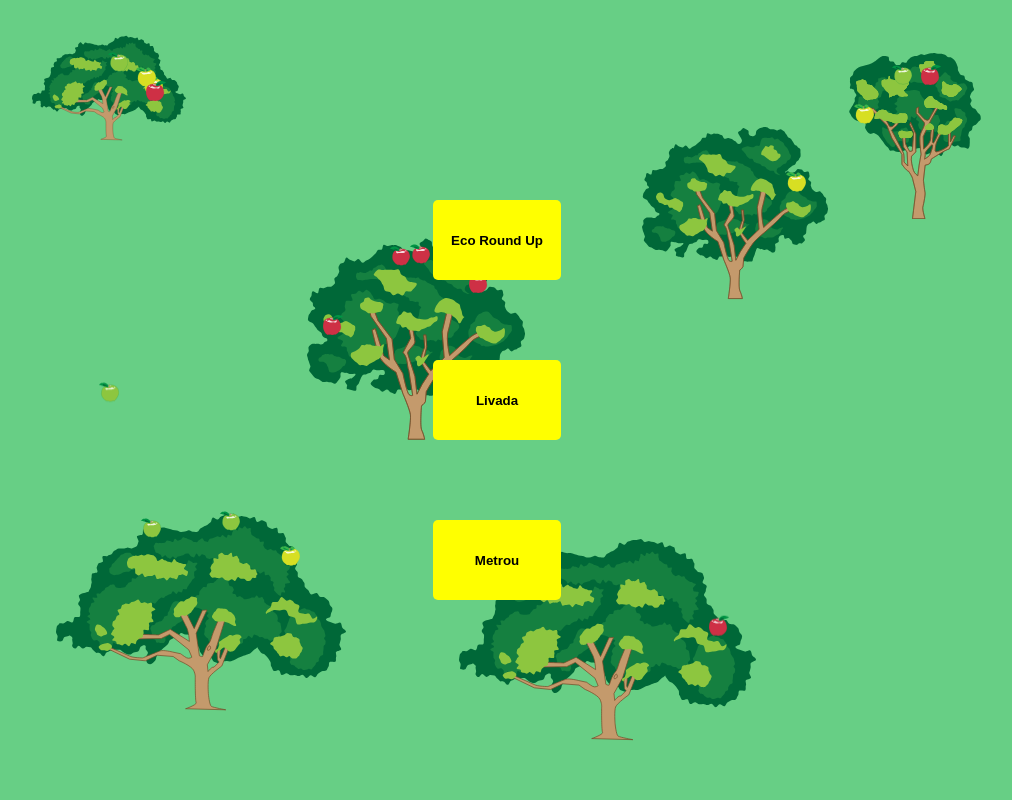
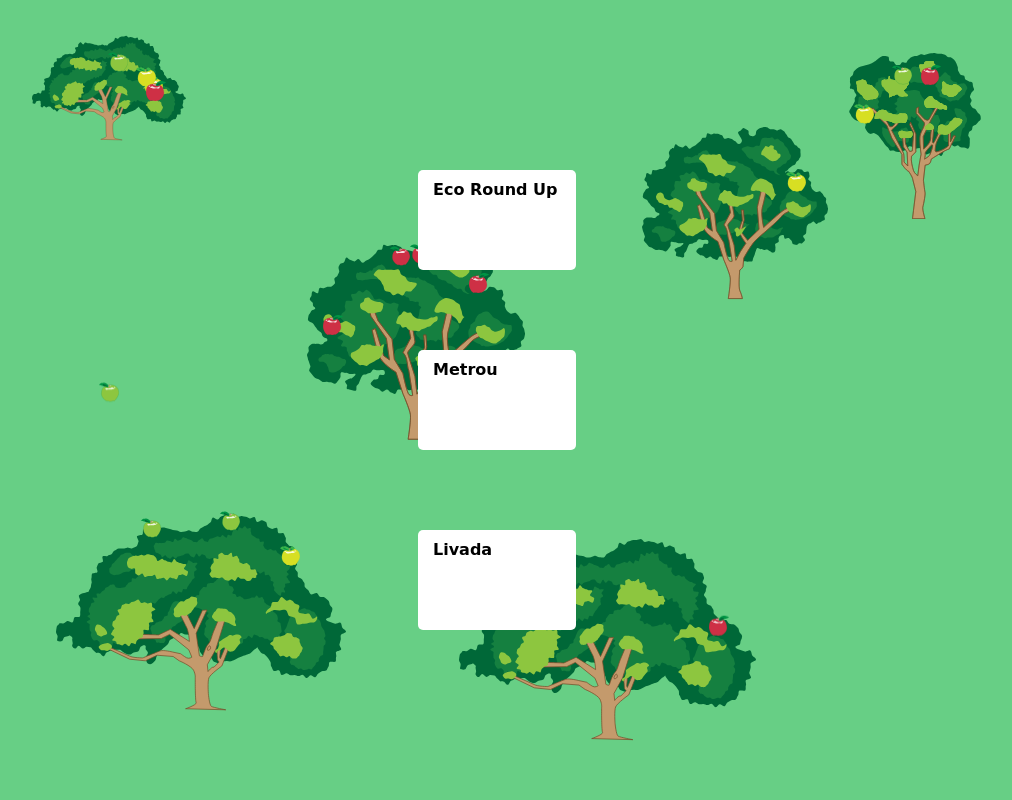
Before and after one commit to SadCarrotMaru/CantaLeii, a PHP site: page /eco.html in a window 1280 px wide. Shown: the whole page, without its empty margins (143-1155 px from the left). Run offline with PHP 8.4, Linux system fonts and the light colour scheme.

```diff
--- a/eco.css
+++ b/eco.css
@@ -10,31 +10,37 @@ body {
     overflow: hidden
 }
 
-#wrapper{
+#wrapper, #wrapper2{
     position: absolute;
+    top:0;
+    left:0;
     display: flex;
     flex-direction: column;
     width: 100vw;
     height: 100vh;
-    margin: 0;
     justify-content: center;
     align-items: center;
+    overflow-y: scroll;
 }
 
+#wrapper2{
+    display: none;
+    grid-template-columns: 1fr 3fr 1fr;
+}
 
-button {
-    background-color: yellow;
+#b_roundup, #b_metrou, #b_livada {
+    background-color: white;
+    display: block;
     font-weight: bold;
-    padding: 10px 15px;
+    padding: 10px 15px 10px 15px;
     margin: 5vh;
     width: 10vw;
     height: 10vh;
-    border: none;
     border-radius: 5px;
     cursor: pointer;
 }
 
-#back {
+/* #back {
     display: none;
     position: absolute;
     top: 2vh;
@@ -42,20 +48,19 @@ button {
     height: 10vh;
     width: 5vw;
     cursor: pointer;
+} */
+
+#roundup, #livada, #metrou {
+    grid-column: 2;
+    display: none;
+    padding: 0 10vw 0 10vw;
+    width: auto;
+    margin-top: 5vh;
+    height: 95vh;
+    text-align: center;
+    overflow-y: auto;
 }
 
-#div_eco_round_up,
-#livada,
-#metrou {
-    display: flex;
-    flex-direction: column;
-    justify-content: center;
-    align-items: center;
-    position: absolute;
-    max-width: 90vw;
-    margin: 0 auto;
-    display: none;
-}
 
 .falling_apple{
     animation-timing-function: ease-in;
--- a/eco.html
+++ b/eco.html
@@ -12,21 +12,22 @@
         <script type="text/javascript" src="livada.js"></script>
 </head>
 <body>
+    <header>
+    </header>
 
-<header>
-
-</header>
 <div id = "tree_container">
 
 </div>
-<div id="wrapper">
-    <button onclick="button1()">Eco Round Up</button>
-    <button onclick="button2()">Livada</button>
-    <button onclick="button3()">Metrou</button>
+
+<div id = "wrapper">
+    <div id = "b_roundup"> Eco Round Up </div>
+    <div id = "b_metrou"> Metrou </div>
+    <div id = "b_livada"> Livada </div>
 </div>
 
-<div id="div_eco_round_up">
-    <img id="back" src="back.png" alt="Back" onclick="toggleButtons()">
+<div id = "wrapper2">
+    <div id="roundup">
+        <!-- <img id="back" src="back.png" alt="Back"> -->
         <t3> <b> The Million Trees Project </b> </t3>
         <img src = "sponsori/million_trees.jpg" width="300em" height="300em" style="border-radius: 50%;" >
         <p> This East Moline, Illinois, program is an offshoot of a river-cleanup nonprofit that has pulled almost 10.4 million pounds of trash from local waterways since 1998. Founder Chad Pregracke has expanded the group's mission to grow native oaks from volunteer-collected acorns, tend them in a nursery, and then transfer them to riverbanks and watersheds. The organization met its first million-tree milestone in 2016, and is shooting for a second one.</p>
@@ -44,17 +45,16 @@
         <p> This organization is an international network of environmental organizations in 74 countries. They work to protect the planet from environmental degradation and to create a sustainable future </p>
     </div>
     <div id="livada">
-    <img id="back" src="back.png" alt="Back" onclick="toggleButtons()">
+        <!-- <img id="back" src="back.png" alt="Back"> -->
         <p> Text232 1 </p>
     </div>
-
     <div id="metrou">
-    <img id="back" src="back.png" alt="Back" onclick="toggleButtons()">
+        <!-- <img id="back" src="back.png" alt="Back"> -->
         <p> Te4214xt 1 </p>
+    </div>
 </div>
 <footer>
 </footer>
 
-
 </body>
 </html>
--- a/eco.js
+++ b/eco.js
@@ -1,71 +1,3 @@
-function toggleButtons()
-{
-    var buttons = document.querySelectorAll('button');
-    var backImg = document.getElementById('back');
-    var divEcoRoundUp = document.getElementById('div_eco_round_up');
-    var livada = document.getElementById('livada');
-    var metrou = document.getElementById('metrou');
-
-    if (buttons[0].style.display !== 'none')
-    {
-        //hide
-        for(var i = 0; i < buttons.length; i++)
-            buttons[i].style.display = 'none';
-
-        document.getElementById("wrapper").style.width="auto";
-        document.getElementById("wrapper").style.height="auto";
-        backImg.style.display = 'block';
-    }
-        else
-        {
-            //show
-            for (var i = 0; i < buttons.length; i++)
-                buttons[i].style.display = 'inline-block';
-
-        document.getElementById("wrapper").style.width="100vw";
-        document.getElementById("wrapper").style.height="100vh";
-        switch_divs(localStorage.pagename,"wrapper");
-        localStorage.pagename = "wrapper";
-        divEcoRoundUp.style.display = 'none';
-        livada.style.display = 'none';
-        metrou.style.display = 'none';
-        backImg.style.display = 'none';
-    }
-}
-
-function switch_divs(str1, str2)
-{
-    let div1 = document.getElementById(str1);
-    let div2 = document.getElementById(str2);
-    let temp = div1.cloneNode(true);
-
-    div1.innerHTML = div2.innerHTML;
-    div1.className = div2.className;
-
-    div2.innerHTML = temp.innerHTML;
-    div2.className = temp.className;
-}
-
-localStorage.pagename = "none";
-
-function button1()
-{
-    switch_divs("wrapper","div_eco_round_up")
-    localStorage.pagename = "div_eco_round_up";
-    toggleButtons()
-}
-function button2()
-{
-    switch_divs("wrapper","livada")
-    localStorage.pagename = "livada";
-    toggleButtons()
-}
-function button3()
-{
-    switch_divs("wrapper","metrou")
-    localStorage.pagename = "metrou";
-    toggleButtons();
-}
 const options =
 {
     enableHighAccuracy: true,
@@ -89,6 +21,26 @@ function error(err)
     console.warn(`ERROR(${err.code}): ${err.message}`);
 }
 
-window.onload = function() {
+function eco(){
     navigator.geolocation.getCurrentPosition(success, error, options);
+
+    let wrapper = document.getElementById("wrapper");
+    let wrapper2 = document.getElementById("wrapper2");
+    let roundup = document.getElementById("roundup");
+    let metrou = document.getElementById("metrou");
+    let livada = document.getElementById("livada");
+    document.getElementById("b_roundup").addEventListener("click", event => {
+        console.log('smth');
+        roundup.style.display = 'block';
+        wrapper2.style.display = 'grid';
+        wrapper.style.display = 'none';
+    });
+    document.getElementById("b_metrou").addEventListener("click", event => {
+        metrou.style.display = 'flex';
+        wrapper.style.display = 'none';
+    });
+    document.getElementById("b_livada").addEventListener("click", event => {
+        livada.style.display = 'flex';
+        wrapper.style.display = 'none';
+    });
 }
--- a/livada.js
+++ b/livada.js
@@ -145,6 +145,7 @@ var body, html, height, width;
 var apples = [];
 
 window.onload = function(){
+    eco();
     body = document.body;
     html = document.documentElement;
 
@@ -160,10 +161,8 @@ window.onload = function(){
         if (apples.length == 0)
           clearInterval(apple_maybe_fall);
         else{
-            console.log(apples.length);
             for(let i = 0; i < apples.length; i++){
                 var rando = Math.random() < 0.03;
-                console.log(rando);
                 if(rando){
                     apples[i].classList.remove("tree_apple");
                     apples[i].classList.add("falling_apple");
```
Lines whose indentation alone changed are shown as unchanged.
